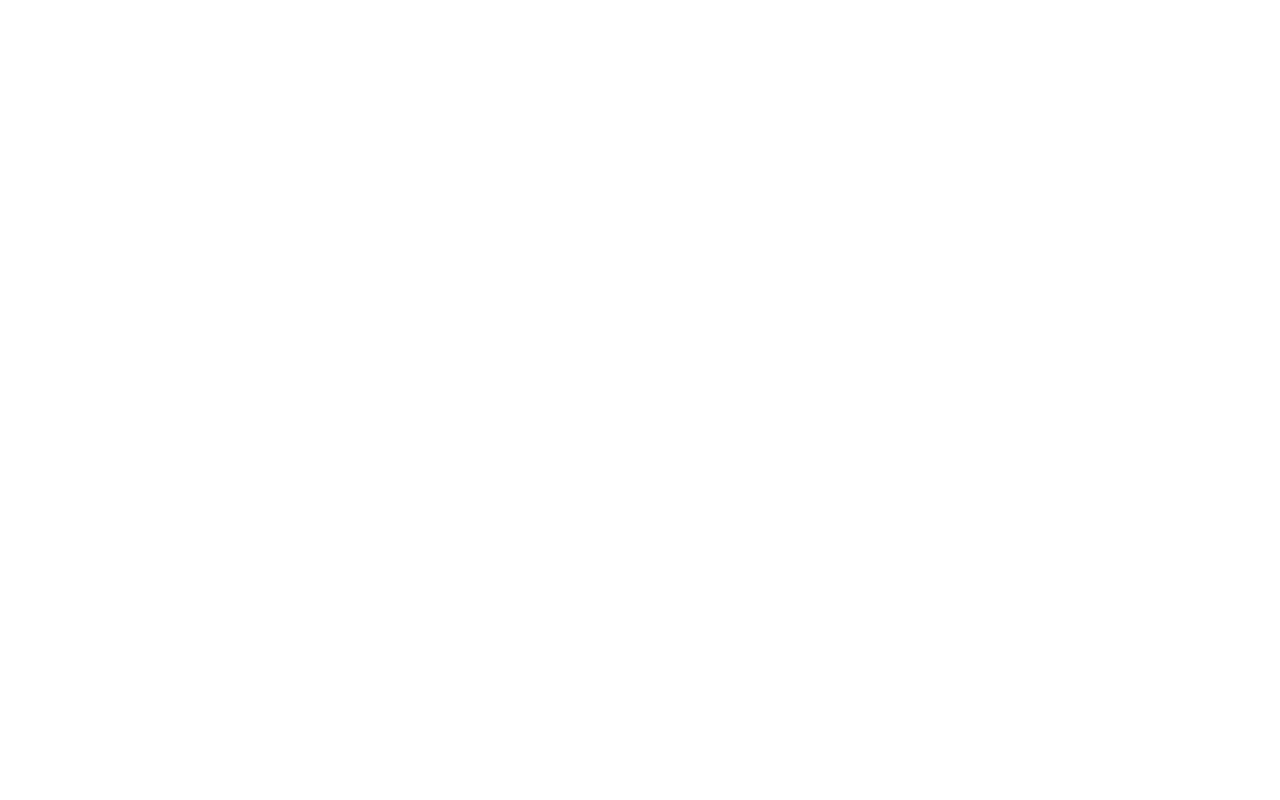
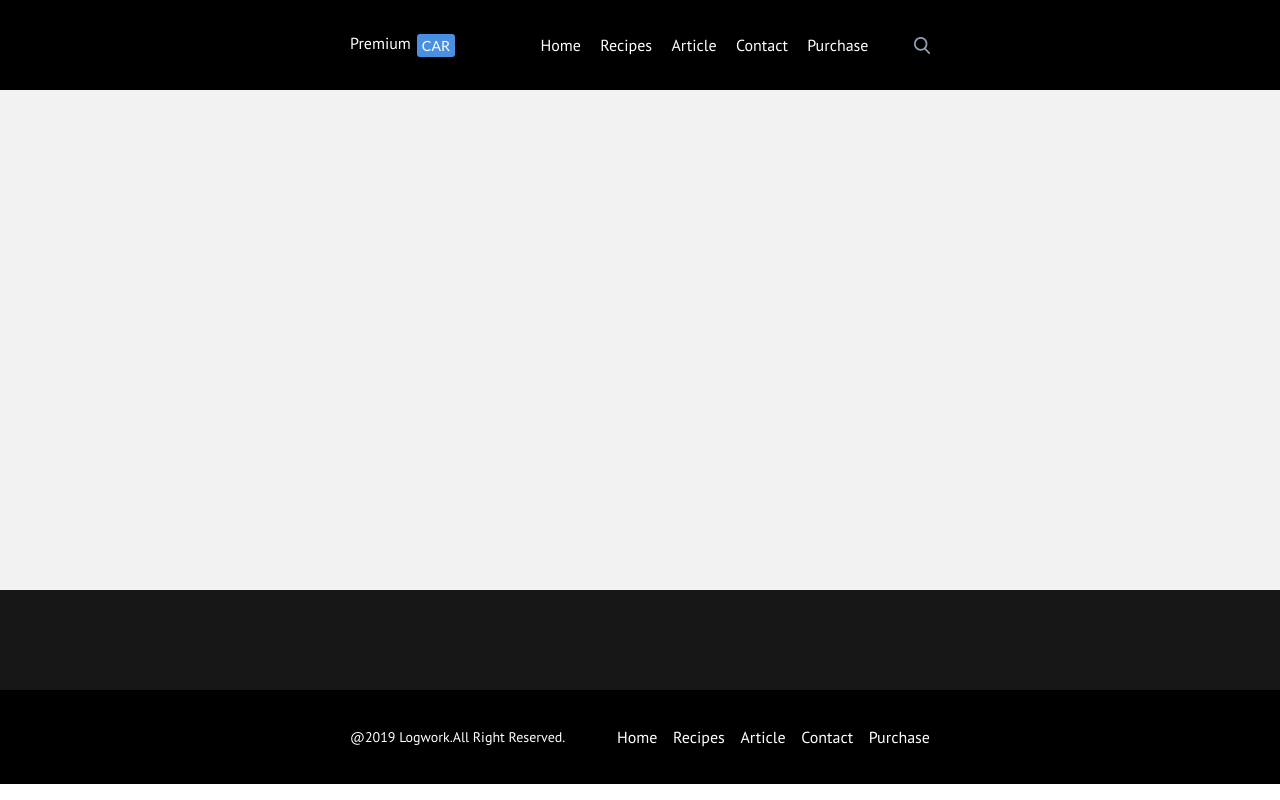
Before and after one commit to losevrs/cars_template, a plain HTML site: page index.html in a window 1280 px wide. Drawn offline with Linux system fonts and the light colour scheme.

Commit message:
first add head foot

```diff
--- a/index.html
+++ b/index.html
@@ -13,17 +13,76 @@
     <div class="page">
 
         <header class="header">
+
+          <div class="view-type">
+            <a href="#" class="view-type view-type__name">Premium</a>
+            <a href="#" class="ven-type ven-type__text_header">CAR</a>
+          </div>
+
+          <nav class="menu menu__header_size">
+            <ul class="menu-links">
+              <li class="menu-item">
+                <a href="#" class="menu-link">Home</a>
+              </li>
+              <li class="menu-item">
+                <a href="#" class="menu-link">Recipes</a>
+              </li>
+              <li class="menu-item">
+                <a href="#" class="menu-link">Article</a>
+              </li>
+              <li class="menu-item">
+                <a href="#" class="menu-link">Contact</a>
+              </li>
+              <li class="menu-item">
+                <a href="#" class="menu-link">Purchase</a>
+              </li>
+            </ul>
+          </nav>
+
+          <a href="#" class="search"></a>
         </header>
 
         <main class="content">
-            <section class="">
+            <section class="car-cards">
             </section>
 
-            <section class="">
+            <section class="cars-articles">
             </section>
-        </main>
+
+            <section class="rside-bar">
+            </section>
+
+            <section class="navigation">
+            </section>
+
+            <section class="popular">
+            </section>
+
+            <section class="info">
+            </section>
+          </main>
 
         <footer class="footer">
+          <p class="copyright">@2019 Logwork.All Right Reserved.</p>
+          <nav class="menu menu__footer_size">
+            <ul class="menu-links">
+              <li class="menu-item">
+                <a href="#" class="menu-link">Home</a>
+              </li>
+              <li class="menu-item">
+                <a href="#" class="menu-link">Recipes</a>
+              </li>
+              <li class="menu-item">
+                <a href="#" class="menu-link">Article</a>
+              </li>
+              <li class="menu-item">
+                <a href="#" class="menu-link">Contact</a>
+              </li>
+              <li class="menu-item">
+                <a href="#" class="menu-link">Purchase</a>
+              </li>
+            </ul>
+          </nav>
         </footer>
 
     </div>
--- a/styles/style.css
+++ b/styles/style.css
@@ -0,0 +1,158 @@
+@import url('https://fonts.googleapis.com/css?family=Lato|PT+Sans&display=swap');
+
+.page {
+  width: 100%;
+  min-height: 0px;
+  display: flex;
+  flex-flow: column nowrap;
+  background: #ffffff;
+  font-family: 'PT Sans', sans-serif;
+}
+
+.header {
+  min-height: 90px;
+  background: black;
+  color: white;
+  display: flex;
+  flex-direction: row;
+  align-items: center;
+  justify-content: space-between;
+  padding: 0 350px;
+}
+
+.view-type {
+  display: flex;
+  flex-flow: row nowrap;
+}
+
+.ven-type {
+  background: #4A90E2;
+  border-radius: 3px;
+  padding: 3px 5px;
+  color: white;
+  margin: auto;
+  text-decoration: none;
+}
+
+.ven-type:hover {
+  text-decoration: underline;
+}
+
+.ven-type__text_header {
+  font-family: Lato;
+  font-style: normal;
+  font-weight: normal;
+  font-size: 14px;
+  line-height: 17px;
+}
+
+.view-type__name {
+  text-decoration: none;
+  margin-right: 6px;
+}
+
+.view-type__name:link,
+.view-type__name:visited {
+  color: white;
+}
+
+.view-type__name:hover {
+  color: #4A90E2;
+  text-decoration: underline;
+}
+
+.menu {
+  min-height: 18px;
+  margin: 0;
+}
+
+.menu__header_size {
+  min-width: 368px;
+}
+
+.menu__footer_size {
+  min-width: 353px;
+}
+
+.menu-links {
+  display: flex;
+  flex-flow: row nowrap;
+  justify-content: space-between;
+}
+
+.menu-item {
+  list-style-type: none;
+  display: inline;
+}
+
+.menu-link {
+  color: white;
+  text-decoration: none;
+}
+
+.menu-link:hover {
+  text-decoration: underline;
+}
+
+.menu-link:link,
+.menu-link:visited {
+  color: white;
+}
+
+.search {
+  min-height: 17px;
+  min-width: 16px;
+  background-image: url(../images/search.png);
+}
+
+.search:hover {
+  background-image: url(../images/searchblue.png);
+}
+
+.content {
+  background: #F2F2F2;
+}
+
+.car-cards {
+  min-height: 100px;
+}
+
+.cars-articles {
+  min-height: 100px;
+}
+
+.rside-bar {
+  min-height: 100px;
+}
+
+.navigation {
+  min-height: 100px;
+}
+
+.popular {
+  min-height: 100px;
+}
+
+.info {
+  background: #171717;
+  min-height: 100px;
+}
+
+.footer {
+  background: #000000;
+  min-height: 94px;
+  display: flex;
+  flex-flow: row nowrap;
+  justify-content: space-between;
+  align-items: center;
+  padding: 0 350px;
+}
+
+.copyright {
+  color: white;
+  font-family: PT Sans;
+  font-style: normal;
+  font-weight: normal;
+  font-size: 14px;
+  line-height: 18px;
+}
```
Also changed, not shown: images/search.png (added), images/searchblue.png (added).
